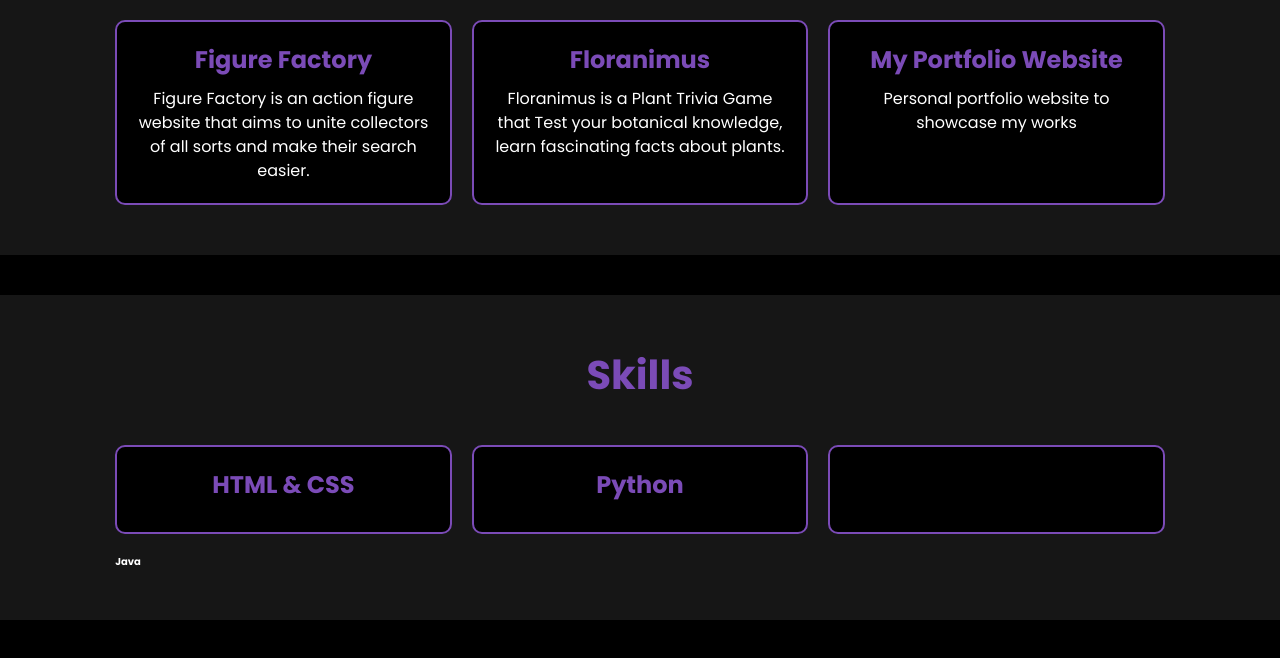
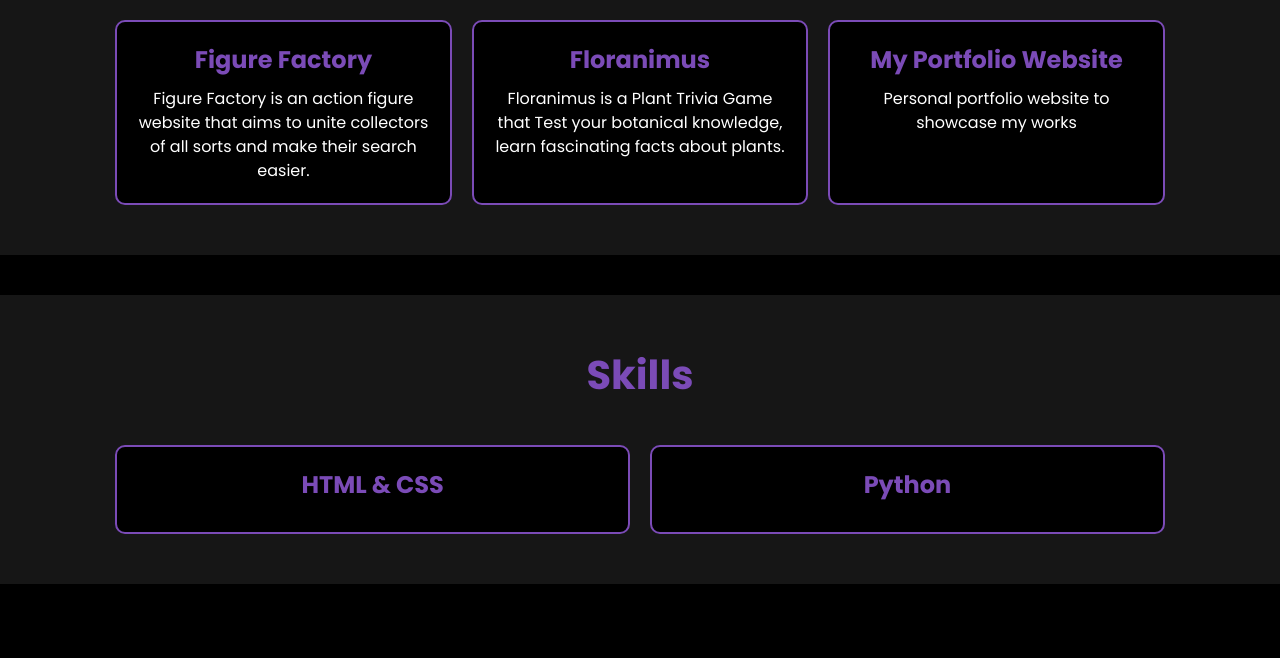
Before and after one commit to Remerudev/Remeru.github.io, a plain HTML site: page index.html in a window 1280 px wide. Shown: the part 626-1284 px from the top of the page. After the commit the page ends 1250 px from the top, so only its background shows below. Drawn offline with Linux system fonts and the light colour scheme.

Commit message:
Update index.html

```diff
--- a/index.html
+++ b/index.html
@@ -86,10 +86,6 @@
                 <h4>Python</h4>
                 <p></p>
             </div>
-            <div class="skill-box"></div>
-                <h4>Java</h4>
-                <p></p>
-        </div>
     </section>
 </body>
 </html>
```
